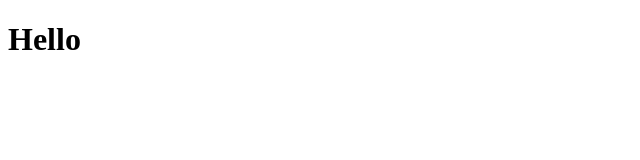
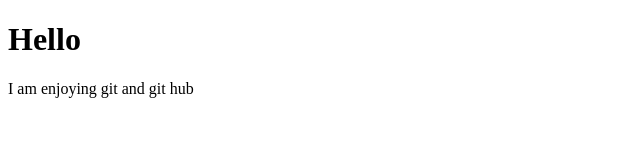
Before and after one commit to Scout456/git-learning, a plain HTML site: page main.html in a window 1280 px wide. Shown: the whole page, without its empty margins (0-640 px from the left). Drawn offline with Linux system fonts and the light colour scheme.

Commit message:
Added a <p> tag with content

```diff
--- a/main.html
+++ b/main.html
@@ -8,5 +8,6 @@
 	</head>
 	<body>
 		<h1>Hello</h1>
+		<p>I am enjoying git and git hub</p>
 	</body>
 </html>
```
